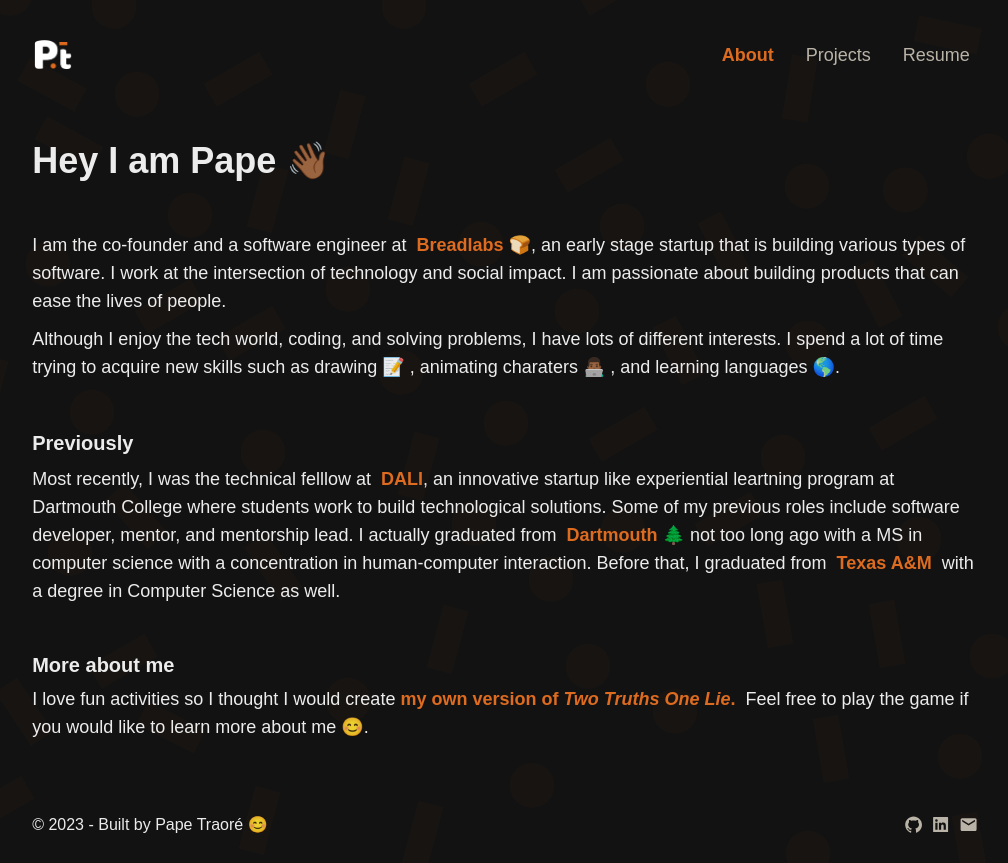
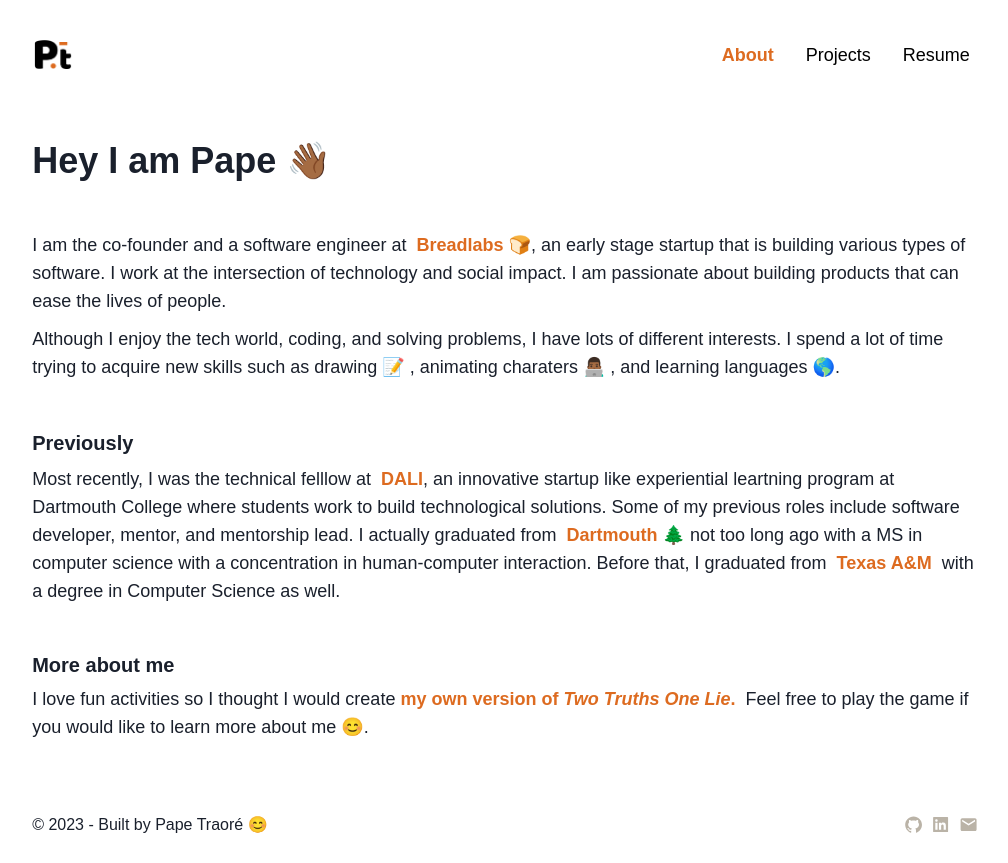
Before and after one commit to Pape98/personal-website, a Next.js app: page /about in a window 1280 px wide. Shown: the whole page, without its empty margins (135-1143 px from the left). Built offline with nearby package versions, Linux system fonts and the light colour scheme; no server answers; a web font is replaced by a local one.

Commit message:
changed to light theme

```diff
--- a/src/components/elements/ProjectDrawer.jsx
+++ b/src/components/elements/ProjectDrawer.jsx
@@ -30,7 +30,7 @@ const ProjectDrawer = ({ isOpen, onClose, project }) => {
     <>
       <Drawer isOpen={isOpen} placement='right' onClose={onClose} size='md'>
         <DrawerOverlay />
-        <DrawerContent bg='#121212'>
+        <DrawerContent>
           <DrawerCloseButton />
           <Divider />
           <DrawerBody bg={`url('/images/background.svg') repeat center fixed`}>
--- a/src/components/layout/Navbar.jsx
+++ b/src/components/layout/Navbar.jsx
@@ -9,7 +9,7 @@ const Navbar = () => {
 
   const links = paths.map(path => {
     const isActive = router.pathname === path;
-    const color = isActive ? 'orange.500' : 'secondary';
+    const color = isActive ? 'orange.500' : 'black';
     const title = path.slice(1).charAt(0).toUpperCase() + path.slice(2);
     return (
       <Link
@@ -34,7 +34,7 @@ const Navbar = () => {
   return (
     <Flex justify='space-between' align='center' pt='16px' pb='40px'>
       <Link as={NextLink} href='/' textDecoration='none'>
-        <Image src='/images/logo.png' width={40} height={40} alt='pape' />
+        <Image src='/images/logo-black.png' width={40} height={40} alt='pape' />
       </Link>
       <HStack spacing={4}>
         {links}
--- a/src/config/theme.js
+++ b/src/config/theme.js
@@ -27,7 +27,7 @@ const fonts = {
 
 const config = {
   useSystemColorMode: false,
-  initialColorMode: 'dark',
+  initialColorMode: 'light',
 }
 
 const theme = extendTheme({
--- a/src/pages/index.jsx
+++ b/src/pages/index.jsx
@@ -34,7 +34,7 @@ const Home = ({ projects }) => {
                 >Hello 👋🏽, my name is </Text>
               </SlideUp>
               <SlideUp duration={1} delay={2}>
-                <Heading size={{ base: 'xl', lg: '2xl' }} lineHeight='48px' color="white">
+                <Heading size={{ base: 'lg', lg: 'xl' }} lineHeight='48px' >
                   Pape Sow Traoré
                 </Heading>
               </SlideUp>
--- a/src/styles/globals.sass
+++ b/src/styles/globals.sass
@@ -2,7 +2,7 @@
     box-sizing: border-box
 
 body
-     background: url('/images/background.svg') repeat center fixed !important
+    //  background: url('/images/background.svg') repeat center fixed !important
 
 a
     text-decoration: none !important
```
